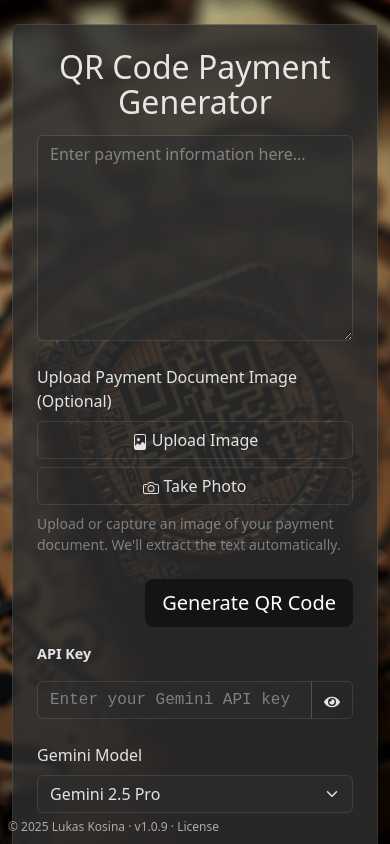
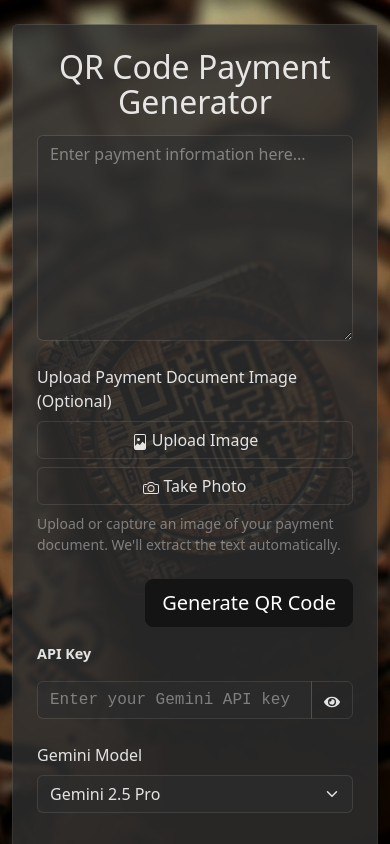
Before and after one commit to kosinal/qr-pay-code, a React (Vite) app: page / in a window 390 px wide. Shown: the top 844 px of the page. Built offline with nearby package versions, Linux system fonts and the light colour scheme.

Commit message:
Move copyright to the bottom on mobile devices

```diff
--- a/src/components/Copyright.css
+++ b/src/components/Copyright.css
@@ -20,3 +20,15 @@
 .copyright a:hover {
   text-decoration: underline;
 }
+
+/* Mobile responsive layout */
+@media (max-width: 768px) {
+  .copyright {
+    position: static;
+    text-align: center;
+    padding: 1rem;
+    margin-top: 0;
+    display: block;
+    width: 100%;
+  }
+}
```
